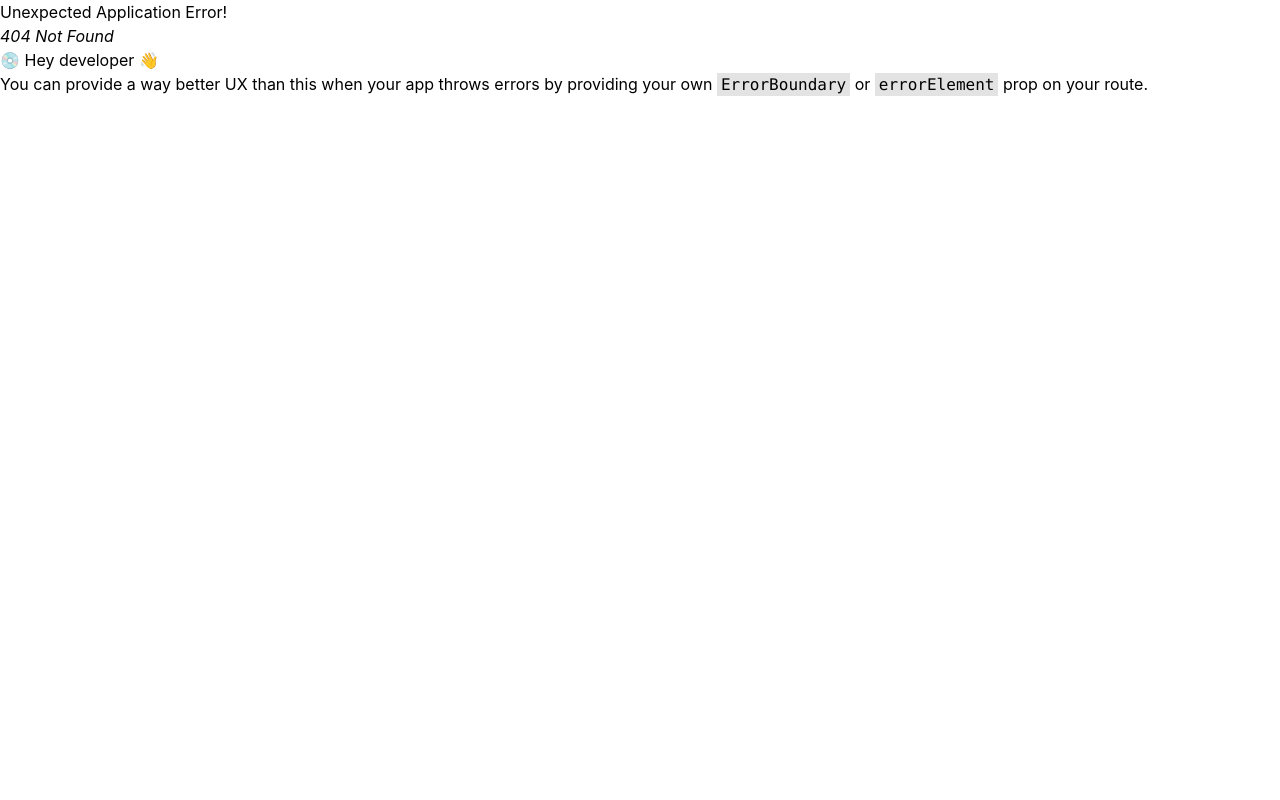
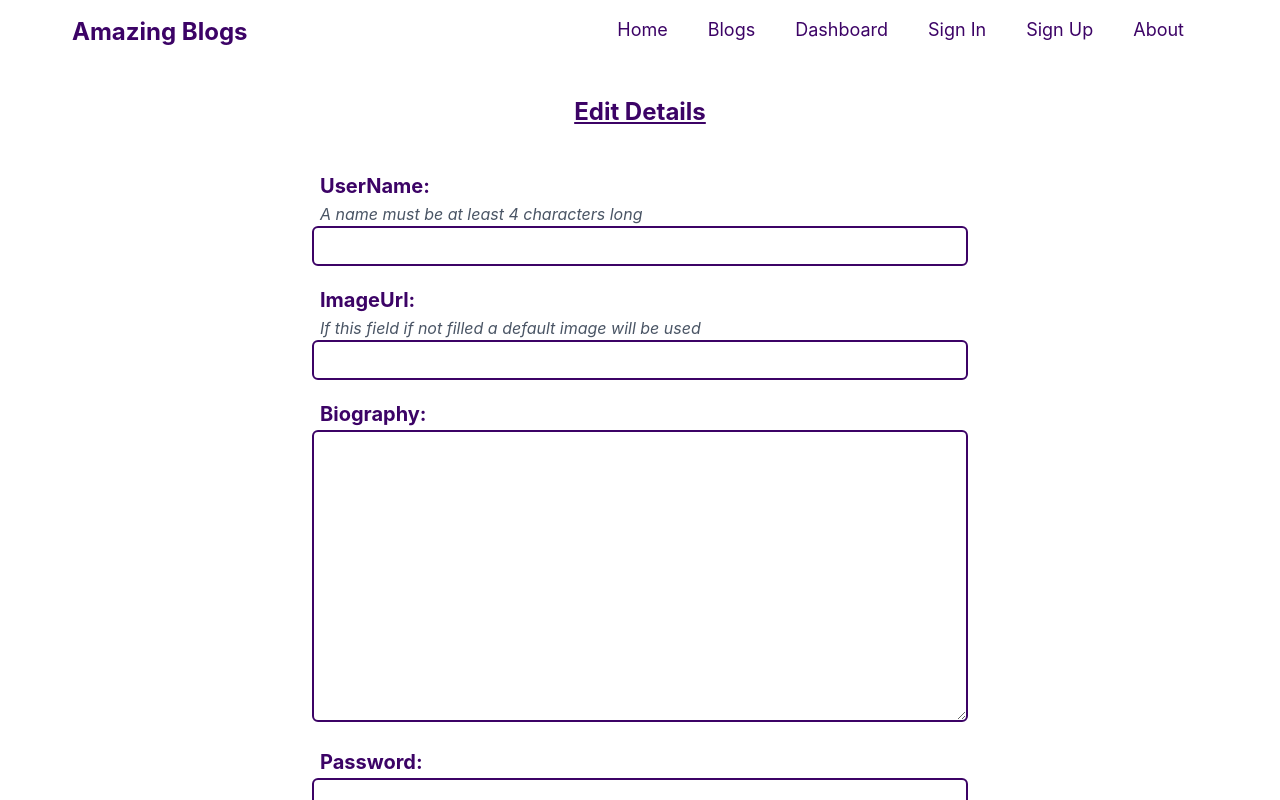
Before and after one commit to Shumieb/Blogs-React-TS, a React (Vite) app: page /edit-user-details/1 in a window 1280 px wide. Before the commit this address had no page. Shown: the top 800 px of the page. Built offline with nearby package versions, Linux system fonts and the light colour scheme; no server answers.

Commit message:
added functionality to update a user

```diff
--- a/src/App.css
+++ b/src/App.css
@@ -4,3 +4,11 @@
   width: 400px;
   border-radius: 8px;
 }
+
+.userHrContainer hr {
+  border: 2px solid rgb(75, 1, 75);
+  margin: 0px auto;
+  width: 400px;
+  border-radius: 8px;
+  margin-bottom: 10px;
+}
--- a/src/clients/expressSqliteClient.tsx
+++ b/src/clients/expressSqliteClient.tsx
@@ -1,4 +1,4 @@
-import type { blogType } from "../utils/entityTypes";
+import type { blogType, userType } from "../utils/entityTypes";
 
 // Blogs
 // get all blogs
@@ -209,6 +209,33 @@ export const getAuthorByIdFromDb = async (id: number) => {
   }
 };
 
+// update an author
+export const updateAuthorInDb = async (updatedAuthor: userType) => {
+  try {
+    const res = await fetch(
+      `http://127.0.0.1:8000/api/users/authors/${updatedAuthor.userId}`,
+      {
+        method: "PUT",
+        headers: {
+          "Content-Type": "application/json",
+        },
+        body: JSON.stringify({
+          userName: updatedAuthor.userName,
+          biography: updatedAuthor.biography,
+          image: updatedAuthor.image,
+        }),
+      },
+    );
+
+    const data = await res.json();
+
+    return data;
+  } catch (err: any) {
+    console.log("Error updating an author");
+    return err.message;
+  }
+};
+
 // categories
 // get all categories
 export const getAllCategoriesFromDb = async () => {
--- a/src/pages/createBlogPage.tsx
+++ b/src/pages/createBlogPage.tsx
@@ -56,19 +56,19 @@ function CreateBlogPage() {
   const handleFormSubmit = async (e: React.SubmitEvent<HTMLFormElement>) => {
     e.preventDefault();
 
-    if (blogTitle.length < 3) {
+    if (blogTitle.trim().length < 3) {
       setErrorMsg("Please enter a Title.");
       serError(true);
       return;
     }
 
-    if (blogDescription.length < 10) {
+    if (blogDescription.trim().length < 10) {
       setErrorMsg("Please enter a Summary.");
       serError(true);
       return;
     }
 
-    if (blogContent.length < 20) {
+    if (blogContent.trim().length < 20) {
       setErrorMsg("Please enter Content.");
       serError(true);
       return;
@@ -87,19 +87,19 @@ function CreateBlogPage() {
       );
     }
 
-    if (blogImage.length < 1) {
+    if (blogImage.trim().length < 1) {
       newCategory ? (imageUrl = newCategory.image) : "";
     } else {
-      imageUrl = blogImage;
+      imageUrl = blogImage.trim();
     }
 
     if (!author || !newCategory || !userId) return;
 
     let newBlog = {
       blogId: 0,
-      title: blogTitle,
-      description: blogDescription,
-      content: blogContent,
+      title: blogTitle.trim(),
+      description: blogDescription.trim(),
+      content: blogContent.trim(),
       image: imageUrl,
       featured: blogFeatured,
       userId: Number(userId),
--- a/src/pages/editBlogPage.tsx
+++ b/src/pages/editBlogPage.tsx
@@ -68,19 +68,19 @@ function EditBlogPage() {
   const handleFormSubmit = async (e: React.SubmitEvent<HTMLFormElement>) => {
     e.preventDefault();
 
-    if (blogTitle.length < 3) {
+    if (blogTitle.trim().length < 3) {
       setErrorMsg("Please enter a Title.");
       serError(true);
       return;
     }
 
-    if (blogDescription.length < 10) {
+    if (blogDescription.trim().length < 10) {
       setErrorMsg("Please enter a Summary.");
       serError(true);
       return;
     }
 
-    if (blogContent.length < 20) {
+    if (blogContent.trim().length < 20) {
       setErrorMsg("Please enter Content.");
       serError(true);
       return;
@@ -99,19 +99,19 @@ function EditBlogPage() {
       );
     }
 
-    if (blogImage.length < 1) {
+    if (blogImage.trim().length < 1) {
       newCategory ? (imageUrl = newCategory.image) : "";
     } else {
-      imageUrl = blogImage;
+      imageUrl = blogImage.trim();
     }
 
     if (!newCategory || !blogId || !blogToUpdate) return;
 
     let updatedBlog = {
       blogId: blogToUpdate.blogId,
-      title: blogTitle,
-      description: blogDescription,
-      content: blogContent,
+      title: blogTitle.trim(),
+      description: blogDescription.trim(),
+      content: blogContent.trim(),
       image: imageUrl,
       featured: blogFeatured,
       userId: blogToUpdate.userId,
--- /dev/null
+++ b/src/pages/editUserDetails.tsx
@@ -0,0 +1,173 @@
+import { useEffect, useState } from "react";
+import { useNavigate, useParams } from "react-router";
+import useUsersStore from "../stores/userStore";
+import FormLabel from "../components/formLabel";
+import FormTextInput from "../components/FormTextInput";
+import FormTextArea from "../components/formTextArea";
+import SubmitBtn from "../components/submitBtn";
+import CancelBtn from "../components/cancelBtn";
+import type { userType } from "../utils/entityTypes";
+
+function EditUserDetails() {
+  //variables
+  const [userToEdit, setUserToEdit] = useState<userType>();
+  const [userName, setUserName] = useState("");
+  const [password, setPassword] = useState("");
+  const [userImage, setUserImage] = useState("");
+  const [userBiograpgy, setUserBiography] = useState("");
+  const [error, serError] = useState(false);
+  const [errorMsg, setErrorMsg] = useState("This is an error");
+
+  // params
+  const { userId } = useParams();
+
+  let navigate = useNavigate();
+
+  // store
+  const { getAuthorById, updateAuthorDetails } = useUsersStore();
+
+  // run on first render
+  useEffect(() => {
+    // get user
+    getUserData();
+  }, []);
+
+  // get user data
+  const getUserData = async () => {
+    // get user data
+    if (!userId) return;
+    let user = await getAuthorById(Number(userId));
+
+    if (user) {
+      setUserToEdit(user);
+      setUserName(user.userName);
+      setUserImage(user.image);
+      setUserBiography(user.biography);
+    }
+  };
+
+  // handle form submit
+  const handleFormSubmit = async (e: React.SubmitEvent<HTMLFormElement>) => {
+    e.preventDefault();
+
+    if (userName.trim().length < 3) {
+      setErrorMsg("Please enter a user name.");
+      serError(true);
+      return;
+    }
+
+    if (password.trim().length < 3) {
+      setErrorMsg("Please enter a password.");
+      serError(true);
+      return;
+    }
+
+    let imageUrl: string = "";
+
+    if (userImage.trim().length < 1) {
+      imageUrl = "default_user";
+    } else {
+      imageUrl = userImage.trim();
+    }
+
+    if (!userId || !userToEdit) return;
+
+    let newUserDetails = {
+      userId: Number(userId),
+      name: userToEdit.name,
+      userName: userName.trim(),
+      biography: userBiograpgy.trim(),
+      image: userImage.trim(),
+      type: userToEdit.type.trim(),
+    };
+
+    // update state and database
+    await updateAuthorDetails(newUserDetails);
+
+    // reset state
+    ResetError();
+
+    // redirect to author's page
+    navigate(`/user-dashboard/${userId}`);
+  };
+
+  // reset error
+  const ResetError = () => {
+    serError(false);
+    setErrorMsg("");
+  };
+
+  return (
+    <section className="w-[90%] px-4 py-4 mx-auto">
+      <h2 className="text-center text-purple-950 text-2xl py-2 px-2 mb-4 font-bold underline">
+        Edit Details
+      </h2>
+      <form
+        onSubmit={(e) => handleFormSubmit(e)}
+        className="w-[60%] mx-auto py-2 px-2"
+      >
+        {/* userName */}
+        <div className="py-1 mb-1">
+          <FormLabel forTxt="userName" labelText="UserName:" />
+          <p className="text-gray-600 italic px-2">
+            A name must be at least 4 characters long
+          </p>
+          <FormTextInput
+            name="userName"
+            inputValue={userName}
+            handleChange={setUserName}
+          />
+        </div>
+
+        {/* imageUrl */}
+        <div className="py-1 mb-1">
+          <FormLabel forTxt="imageUrl" labelText="ImageUrl:" />
+          <p className="text-gray-600 italic px-2">
+            If this field if not filled a default image will be used
+          </p>
+          <FormTextInput
+            name="imageUrl"
+            inputValue={userImage}
+            handleChange={setUserImage}
+          />
+        </div>
+
+        {/* biography */}
+        <div className="py-1 mb-1">
+          <FormLabel forTxt="biography" labelText="Biography:" />
+          <FormTextArea
+            name="biography"
+            inputValue={userBiograpgy}
+            handleChange={setUserBiography}
+            rowNum={10}
+          />
+        </div>
+
+        {/* password */}
+        <div className="py-1 mb-4">
+          <FormLabel forTxt="password" labelText="Password:" />
+          <input
+            type="password"
+            onChange={(e) => setPassword(e.target.value)}
+            className="border-2 outline-purple-950 text-lg text-purple-950 py-1 px-2 rounded-md w-[100%]"
+          />
+        </div>
+
+        {/* error */}
+        {error && (
+          <p className="text-red-950 text-lg text-center font-bold">
+            {errorMsg}
+          </p>
+        )}
+
+        {/* action buttons */}
+        <div className="py-1 mb-2 mt-5 flex justify-center align-center">
+          <SubmitBtn valueTxt="Update Details" />
+          <CancelBtn backLink={`/user-dashboard/${userId}`} linkTxt="Cancel" />
+        </div>
+      </form>
+    </section>
+  );
+}
+
+export default EditUserDetails;
--- a/src/pages/signUp.tsx
+++ b/src/pages/signInPage.tsx
@@ -1,17 +1,16 @@
 import { useState } from "react";
 import { Link } from "react-router";
 
-function SignUp() {
+function SignInPage() {
   // variables
   const [userName, setUserName] = useState("");
   const [password, setPassword] = useState("");
-  const [cpassword, setCPassword] = useState("");
 
-  // function to handle signing up a new user
+  // function to handle sign in
   const handleSubmit = (e: any) => {
     e.preventDefault();
 
-    console.log("handle submit in sign in", userName, password, cpassword);
+    console.log("handle submit in sign in", userName, password);
   };
 
   return (
@@ -40,43 +39,33 @@ function SignUp() {
           name="userName"
           placeholder="Username"
           className="text-lg p-2 border-2 border-purple-950 rounded-md mb-3 text-purple-950 outline-purple-900"
-          value={userName}
           onChange={(e) => setUserName(e.target.value)}
         />
         <input
           type="password"
           name="password"
           placeholder="Password"
-          className="text-lg p-2 border-2 border-purple-950 rounded-md mb-3 text-purple-950 outline-purple-900"
-          value={password}
+          className="text-lg p-2 border-2 border-purple-950 rounded-md mb-5 text-purple-950 outline-purple-900"
           onChange={(e) => setPassword(e.target.value)}
         />
         <input
-          type="password"
-          name="cpassword"
-          placeholder="Confirm Password"
-          className="text-lg p-2 border-2 border-purple-950 rounded-md mb-5 text-purple-950 outline-purple-900"
-          value={cpassword}
-          onChange={(e) => setCPassword(e.target.value)}
-        />
-        <input
           type="submit"
-          value="Sign Up"
+          value="Sign In"
           className="bg-purple-950 text-white py-2 px-6 text-lg rounded-md cursor-pointer"
         />
       </form>
 
       <div className="flex justify-center align-center">
-        <p className="text-lg mx-1">Already have an account?</p>
+        <p className="text-lg mx-1">Don't have an account?</p>
         <Link
-          to="/sign-in"
+          to="/sign-up"
           className="text-purple-950 text-lg italic underline mx-1"
         >
-          Sign In
+          Create a Free Account
         </Link>
       </div>
     </section>
   );
 }
 
-export default SignUp;
+export default SignInPage;
--- a/src/pages/signIn.tsx
+++ b/src/pages/signUpPage.tsx
@@ -1,16 +1,17 @@
 import { useState } from "react";
 import { Link } from "react-router";
 
-function SignIn() {
+function SignUpPage() {
   // variables
   const [userName, setUserName] = useState("");
   const [password, setPassword] = useState("");
+  const [cpassword, setCPassword] = useState("");
 
-  // function to handle sign in
+  // function to handle signing up a new user
   const handleSubmit = (e: any) => {
     e.preventDefault();
 
-    console.log("handle submit in sign in", userName, password);
+    console.log("handle submit in sign in", userName, password, cpassword);
   };
 
   return (
@@ -39,33 +40,43 @@ function SignIn() {
           name="userName"
           placeholder="Username"
           className="text-lg p-2 border-2 border-purple-950 rounded-md mb-3 text-purple-950 outline-purple-900"
+          value={userName}
           onChange={(e) => setUserName(e.target.value)}
         />
         <input
           type="password"
           name="password"
           placeholder="Password"
-          className="text-lg p-2 border-2 border-purple-950 rounded-md mb-5 text-purple-950 outline-purple-900"
+          className="text-lg p-2 border-2 border-purple-950 rounded-md mb-3 text-purple-950 outline-purple-900"
+          value={password}
           onChange={(e) => setPassword(e.target.value)}
         />
         <input
+          type="password"
+          name="cpassword"
+          placeholder="Confirm Password"
+          className="text-lg p-2 border-2 border-purple-950 rounded-md mb-5 text-purple-950 outline-purple-900"
+          value={cpassword}
+          onChange={(e) => setCPassword(e.target.value)}
+        />
+        <input
           type="submit"
-          value="Sign In"
+          value="Sign Up"
           className="bg-purple-950 text-white py-2 px-6 text-lg rounded-md cursor-pointer"
         />
       </form>
 
       <div className="flex justify-center align-center">
-        <p className="text-lg mx-1">Don't have an account?</p>
+        <p className="text-lg mx-1">Already have an account?</p>
         <Link
-          to="/sign-up"
+          to="/sign-in"
           className="text-purple-950 text-lg italic underline mx-1"
         >
-          Create a Free Account
+          Sign In
         </Link>
       </div>
     </section>
   );
 }
 
-export default SignIn;
+export default SignUpPage;
--- a/src/pages/userDashBoardPage.tsx
+++ b/src/pages/userDashBoardPage.tsx
@@ -1,25 +1,33 @@
 import { useEffect, useState } from "react";
 import BlogAuthorCard from "../components/blogAuthorCard";
 import { FaPen } from "react-icons/fa6";
-import type { blogType } from "../utils/entityTypes";
+import type { blogType, userType } from "../utils/entityTypes";
 import { Link, useParams } from "react-router";
 import useBlogsStore from "../stores/blogsStore";
+import useUsersStore from "../stores/userStore";
 
 function UserDashBoardPage() {
   // variables
   const [userblogs, setUserBlogs] = useState<blogType[] | []>([]);
+  const [author, setAuthor] = useState<userType>();
 
   // params
   const { userId } = useParams();
 
   // store
   const { getBlogByAuthorId, blogs } = useBlogsStore();
+  const { getAuthorById } = useUsersStore();
 
   // runs when param changes
   useEffect(() => {
-    if (userId) {
-      getBlog();
-    }
+    if (!userId) return;
+    getAuthor();
+  }, [userId]);
+
+  // runs when param changes
+  useEffect(() => {
+    if (!userId) return;
+    getBlog();
   }, [blogs]);
 
   // get blog data
@@ -27,6 +35,22 @@ function UserDashBoardPage() {
     let foundBlogs = await getBlogByAuthorId(Number(userId));
     foundBlogs && setUserBlogs(foundBlogs);
   };
+
+  // get aurhor data
+  const getAuthor = async () => {
+    let foundAuthor = await getAuthorById(Number(userId));
+    foundAuthor && setAuthor(foundAuthor);
+  };
+
+  // loading
+  if (!userId) {
+    return <p>Loading....</p>;
+  }
+
+  // loading
+  if (!author) {
+    return <p>Loading....</p>;
+  }
 
   return (
     <section className="w-[90%] mx-auto mt-6 text-purple-950">
@@ -36,19 +60,33 @@ function UserDashBoardPage() {
           src="https://images.pexels.com/photos/57905/pexels-photo-57905.jpeg"
           alt="user image"
         />
-        <div className="text-center py-2 px-2 flex justify-center align-center">
-          <button className="text-lg cursor-pointer bg-purple-400 py-2 px-2 rounded-full shadow-md hover:shadow-lg">
-            <FaPen />
-          </button>
-          <p className="ms-2 text-xl px-2 pt-1">UserName</p>
+        <div className="text-center py-2 px-2 flex justify-center align-center ">
+          <p className="ms-2 text-xl px-2 pt-1 relative capitalize">
+            {author.userName}
+            <span>
+              <Link
+                to={`/edit-user-details/${userId}`}
+                className="text-lg cursor-pointer text-gray-200 bg-gray-700 py-2 px-2 rounded-full absolute -top-10 -right-4"
+              >
+                <FaPen />
+              </Link>
+            </span>
+          </p>
         </div>
         <p className="text-lg text-center text-gray-700">
           {userblogs.length} Published Blogs
         </p>
       </div>
       <div>
+        <div className="my-8">
+          <p className="text-2xl font-bold underline">Biography </p>
+          <p className="text-lg  text-purple-950">{author.biography}</p>
+        </div>
+        <div className="userHrContainer">
+          <hr />
+        </div>
         <div className="flex justify-between align-end my-6">
-          <h2 className="text-2xl font-bold">My Blogs</h2>
+          <h2 className="text-2xl font-bold underline">My Blogs</h2>
           <div>
             <Link
               to={`/create-blog/${userId}`}
@@ -58,8 +96,7 @@ function UserDashBoardPage() {
             </Link>
           </div>
         </div>
-
-        <div className="">
+        <div>
           {userblogs &&
             userblogs.map((blog) => {
               return <BlogAuthorCard blog={blog} key={blog.blogId} />;
--- a/src/stores/userStore.tsx
+++ b/src/stores/userStore.tsx
@@ -4,6 +4,7 @@ import type { userType } from "../utils/entityTypes";
 import {
   getAllAuthorsFromDb,
   getAuthorByIdFromDb,
+  updateAuthorInDb,
 } from "../clients/expressSqliteClient";
 
 const useUsersStore = create(
@@ -43,6 +44,21 @@ const useUsersStore = create(
         return author;
       },
 
+      //Function to edit an existing author detail
+      updateAuthorDetails: async (updatedAuthor: userType) => {
+        // Add to database
+        await updateAuthorInDb(updatedAuthor);
+
+        // update state
+        set((state) => ({
+          authors: state.authors.map((author: userType) =>
+            author.userId == updatedAuthor.userId ? updatedAuthor : author,
+          ),
+        }));
+
+        console.log(useUsersStore.getState().authors);
+      },
+
       // end
     }),
   ),
```
Also changed, not shown: src/App.tsx (+9 -4 lines).
